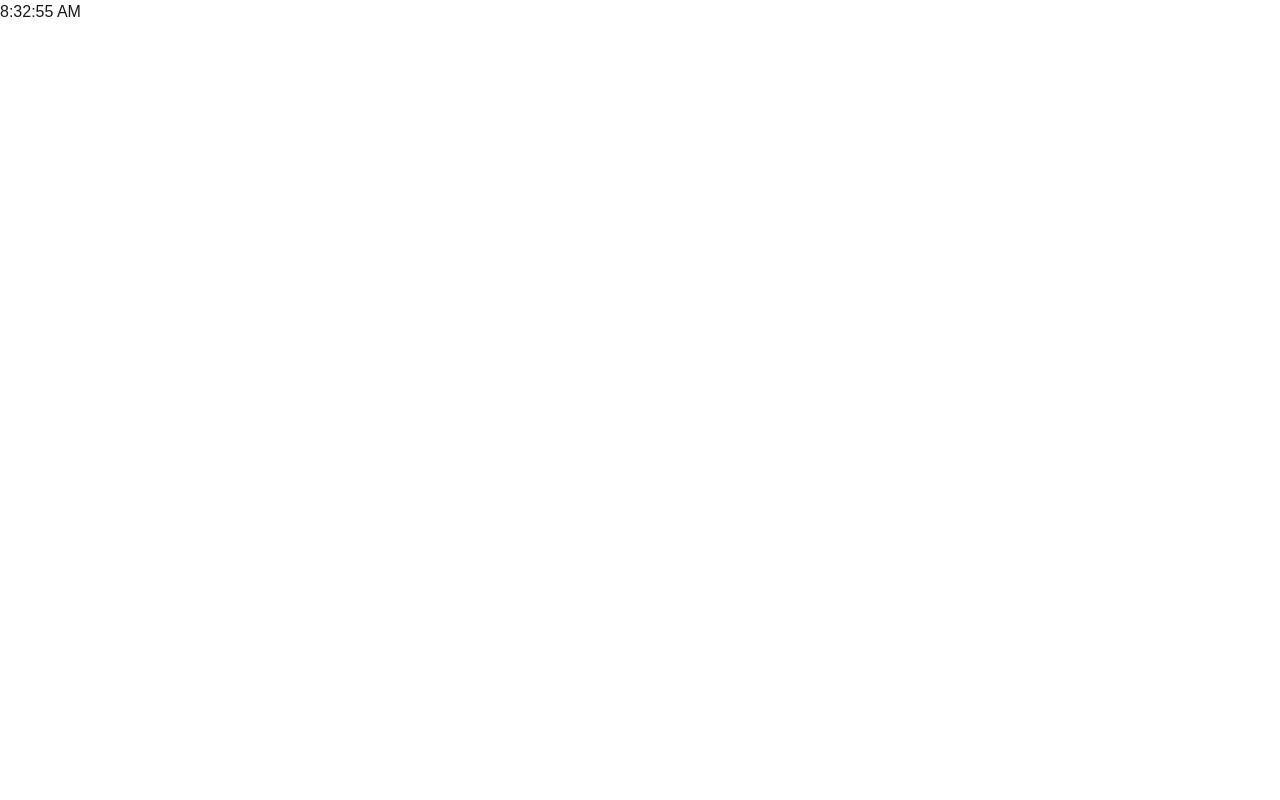
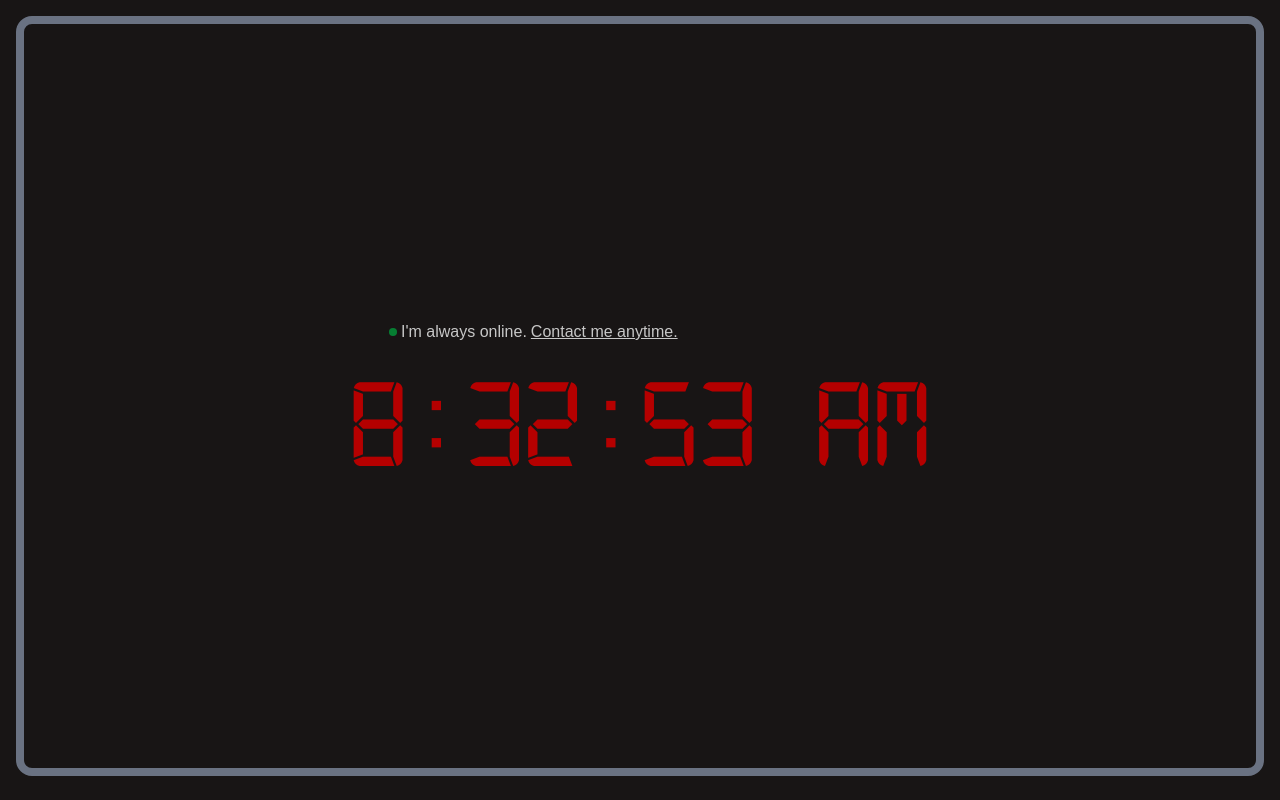
Before and after one commit to alaramartin/alarming-clock, a Next.js app: page / in a window 1280 px wide. Built offline with nearby package versions, Linux system fonts and the light colour scheme.

Commit message:
kinda made the basic layout

```diff
--- a/app/components/Clock.tsx
+++ b/app/components/Clock.tsx
@@ -1,4 +1,5 @@
 "use client";
+import { digital } from "../ui/fonts";
 import { useState, useRef, useEffect } from "react";
 
 const Clock = () => {
@@ -11,14 +12,17 @@ const Clock = () => {
 	useEffect(() => {
 		function showTime() {
 			timeRef.current = new Date().toLocaleTimeString();
-			console.log(time);
 			setTime(timeRef.current);
 		}
-		const interval = setInterval(showTime, 1000);
+		const interval = setInterval(showTime, 50);
 		return () => clearInterval(interval);
 	}, [time]);
 
-	return <div>{time}</div>;
+	return (
+		<div className={`${digital.className} text-textred text-9xl`}>
+			{time}
+		</div>
+	);
 };
 
 export default Clock;
--- a/app/layout.tsx
+++ b/app/layout.tsx
@@ -1,6 +1,6 @@
 import type { Metadata } from "next";
 import { Geist, Geist_Mono } from "next/font/google";
-import "./globals.css";
+import "@/app/ui/globals.css";
 
 const geistSans = Geist({
 	variable: "--font-geist-sans",
@@ -13,8 +13,8 @@ const geistMono = Geist_Mono({
 });
 
 export const metadata: Metadata = {
-	title: "Create Next App",
-	description: "Generated by create next app",
+	title: "Alarmartin",
+	description: "silly website",
 };
 
 export default function RootLayout({
--- a/app/page.tsx
+++ b/app/page.tsx
@@ -1,9 +1,28 @@
 import Clock from "./components/Clock";
+import Link from "next/link";
 
 export default function Home() {
 	return (
-		<div>
-			<Clock />
+		<div
+			className="flex h-[95vh] select-none cursor-auto border-8 border-gray-500 rounded-2xl m-4
+                        items-center justify-center"
+		>
+			<div className="flex flex-col items-center text-textwhite">
+				<div className="self-start flex transform translate-x-10 items-center space-x-1">
+					<div className="pulse bg-green-600 rounded-full w-2 h-2 inline-flex"></div>
+					<p className="inline-flex">I&apos;m always online.</p>
+					<Link
+						href="https://www.linkedin.com/in/alara-martin/"
+						className="inline-flex underline"
+						target="_blank"
+						rel="noopener noreferrer"
+					>
+						Contact me anytime.
+					</Link>
+				</div>
+
+				<Clock />
+			</div>
 		</div>
 	);
 }
--- /dev/null
+++ b/app/ui/fonts.ts
@@ -0,0 +1,3 @@
+import localFont from "next/font/local"
+
+export const digital = localFont({ src: './digital-7.ttf' });
--- a/app/globals.css
+++ b/app/ui/globals.css
@@ -1,22 +1,19 @@
 @import "tailwindcss";
 
 :root {
-	--background: #ffffff;
-	--foreground: #171717;
+	--background: #181515;
+	--foreground: #b50000;
+	--textred: #b50000;
+	--textwhite: #c7c7c7;
 }
 
-@theme inline {
+@theme {
 	--color-background: var(--background);
 	--color-foreground: var(--foreground);
 	--font-sans: var(--font-geist-sans);
 	--font-mono: var(--font-geist-mono);
-}
-
-@media (prefers-color-scheme: dark) {
-	:root {
-		--background: #0a0a0a;
-		--foreground: #ededed;
-	}
+	--color-textred: #b50000;
+	--color-textwhite: #c7c7c7;
 }
 
 body {
@@ -24,3 +21,17 @@ body {
 	color: var(--foreground);
 	font-family: Arial, Helvetica, sans-serif;
 }
+
+@keyframes pulse {
+	0%,
+	100% {
+		opacity: 100;
+	}
+	50% {
+		opacity: 2;
+	}
+}
+
+.pulse {
+	animation: pulse 2s ease-in-out infinite;
+}
```
Also changed, not shown: app/ui/digital-7.ttf (added).
